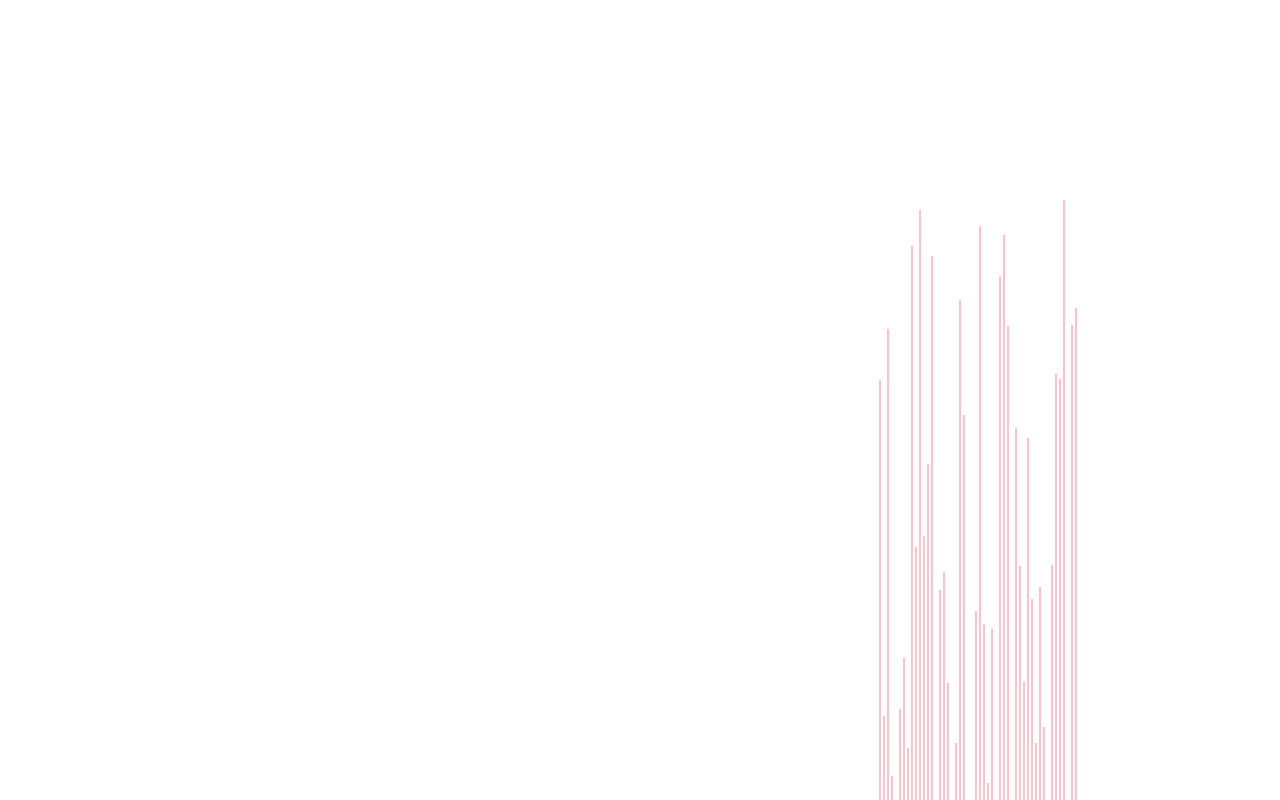
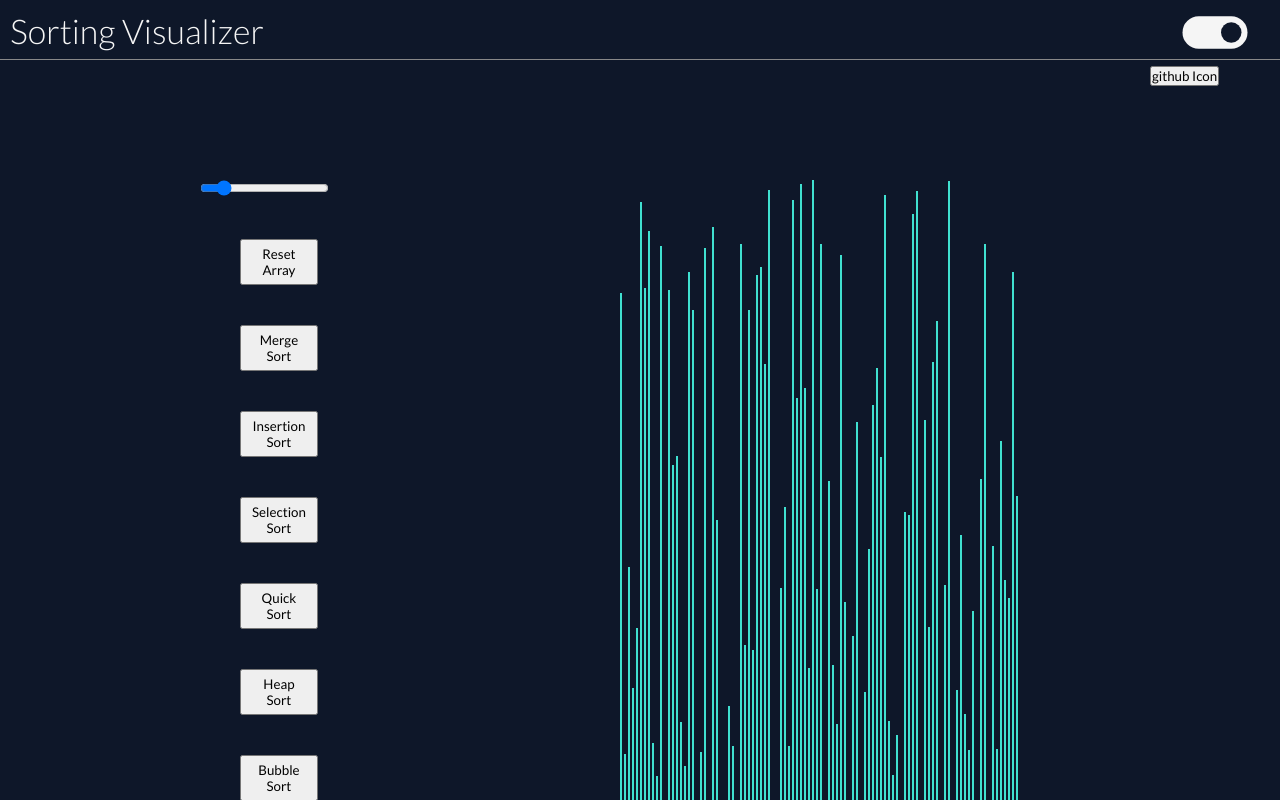
Before and after one commit to ujjwal404/SortingVisualizer, a React (Create React App) app: page / in a window 1280 px wide. Shown: the top 800 px of the page. Built offline with nearby package versions, Linux system fonts and the light colour scheme.

Commit message:
dark mode added

```diff
--- a/src/App.css
+++ b/src/App.css
@@ -1,38 +1,45 @@
-.App {
-  text-align: center;
+@import url('https://fonts.googleapis.com/css2?family=Lato:ital,wght@0,100;0,300;0,400;1,100;1,300&display=swap');
+
+:root {
+}
+html {
+  background: var(--background);
+  color: var(--foreground);
+  transition: color var(--transition), background var(--transition);
+}
+/* [data-theme='dark'] {
+  --background-color: rgb(14, 23, 41);
+  --nav-bar-color: rgb(10, 18, 34);
+  --text-color: #eee;
+} */
+/* ================================================================================= */
+
+* {
+  margin: 0;
+  padding: 0;
+  box-sizing: border-box;
+  font-family: Lato;
+  font-weight: 400;
 }
 
-.App-logo {
-  height: 40vmin;
-  pointer-events: none;
+/* body {
+  background-color: var(--background-color);
+  color: var(--text-color);
+} */
+
+/* ================================================================================= */
+
+.nav-bar {
+  background-color: var(--nav-bar-color);
+  height: 60px;
+  border-bottom: 1px solid #888;
+  display: flex;
+  justify-content: space-between;
 }
 
-@media (prefers-reduced-motion: no-preference) {
-  .App-logo {
-    animation: App-logo-spin infinite 20s linear;
-  }
+.main-head {
+  font-size: 34px;
+  padding: 10px 10px 10px 10px;
+  font-weight: 300;
 }
-
-.App-header {
-  background-color: #282c34;
-  min-height: 100vh;
-  display: flex;
-  flex-direction: column;
-  align-items: center;
-  justify-content: center;
-  font-size: calc(10px + 2vmin);
-  color: white;
-}
-
-.App-link {
-  color: #61dafb;
-}
-
-@keyframes App-logo-spin {
-  from {
-    transform: rotate(0deg);
-  }
-  to {
-    transform: rotate(360deg);
-  }
-}
+/* ================================================================================= */
--- a/src/App.js
+++ b/src/App.js
@@ -1,13 +1,23 @@
-import React from 'react';
+import React, { Component } from 'react';
 import SortingVisualizer from './SortingVisualizer/SortingVisualizer';
 import './App.css';
+import ThemeToggle from './utils/ThemeSwitch';
 
-function App() {
-  return (
-    <div className="App">
-      <SortingVisualizer></SortingVisualizer>
-    </div>
-  );
+export default class App extends Component {
+  render() {
+    return (
+      <header>
+        <div className="App">
+          <nav className="nav-bar">
+            <h2 className="main-head">Sorting Visualizer</h2>
+            <div className="right-icons">
+              <ThemeToggle />
+              <button>github Icon</button>
+            </div>
+          </nav>
+          <SortingVisualizer></SortingVisualizer>
+        </div>
+      </header>
+    );
+  }
 }
-
-export default App;
--- a/src/SortingVisualizer/SortingVisualizer.css
+++ b/src/SortingVisualizer/SortingVisualizer.css
@@ -1,10 +1,32 @@
 .array-container {
-  margin: 200px auto;
+  margin: 20px auto;
+  display: grid;
+  grid-template-columns: 0.5fr 1.5fr;
+}
+
+.column {
+  display: inline-block;
+  margin-left: 200px;
+  margin-top: 100px;
+  /* border: 1px solid #e2e2e2; */
+}
+.column button {
+  display: block;
+  margin: 40px;
+  padding: 5px 10px;
+  cursor: pointer;
+}
+
+.frame {
+  float: none;
+  margin: 0px auto;
+  padding-top: 100px;
+  /* border: 1px solid #e2e2e2; */
 }
 
 .array-bar {
   width: 2px;
-  background-color: pink;
+  background-color: turquoise;
   display: inline-block;
   margin: 0 1px;
 }
--- a/src/SortingVisualizer/SortingVisualizer.jsx
+++ b/src/SortingVisualizer/SortingVisualizer.jsx
@@ -3,156 +3,109 @@ import { getMergeSortAnimations } from '../sortingAlgorithms/MergeSort';
 import { getBubbleSortAnimations } from '../sortingAlgorithms/BubbleSort';
 import { getInsertionSortAnimations } from '../sortingAlgorithms/InsertionSort';
 import { getSelectionSortAnimations } from '../sortingAlgorithms/SelectionSort';
+import { getQuickSortAnimations } from '../sortingAlgorithms/QuickSort';
 import './SortingVisualizer.css';
 
 const PRIMARY_COLOR = 'turquoise';
 const SECONDARY_COLOR = 'blue';
 const ANIMATION_SPEED_MS = 5;
 
+const MIN_ELEMENTS = 10;
+const MAX_ELEMENTS = 300;
+
 export default class SortingVisualizer extends Component {
   constructor(props) {
     super(props);
 
     this.state = {
-      array: []
+      array: [],
+      selected: false,
+      elements: 100
     };
+    this.handleChange = this.handleChange.bind(this);
   }
 
   componentDidMount() {
+    document.addEventListener('DOMContentLoaded', function (event) {
+      document.documentElement.setAttribute('data-theme', 'dark');
+    });
+
     this.resetArray();
   }
 
   resetArray() {
     const array = [];
-    for (let i = 0; i < 50; i++) {
+    for (let i = 0; i < this.state.elements; i++) {
       array.push(randomIntFromInterval(5, 730));
     }
     this.setState({ array });
   }
-
-  mergeSort() {
-    const animations = getMergeSortAnimations(this.state.array);
-    for (let i = 0; i < animations.length; i++) {
-      const arrayBars = document.getElementsByClassName('array-bar');
-      const isColorChange = i % 3 !== 2;
-      if (isColorChange) {
-        const [barOneIdx, barTwoIdx] = animations[i];
-        const barOneStyle = arrayBars[barOneIdx].style;
-        const barTwoStyle = arrayBars[barTwoIdx].style;
-        const color = i % 3 ? 'pink' : 'red';
-        setTimeout(() => {
-          barOneStyle.backgroundColor = color;
-          barTwoStyle.backgroundColor = color;
-        }, i * 10);
-      } else {
-        setTimeout(() => {
-          const [barOneIdx, newheight] = animations[i];
-          const barOneStyle = arrayBars[barOneIdx].style;
-          barOneStyle.height = `${newheight}px`;
-        }, i * 10);
-      }
-    }
+  disableButtons() {
+    this.setState({
+      selected: true
+    });
   }
 
-  quickSort() {}
+  async mergeSort() {
+    let animations = getMergeSortAnimations(this.state.array);
+    showAnimations(animations);
+  }
+
+  // will do later :/
   heapSort() {}
+
+  quickSort() {
+    const [animations] = getQuickSortAnimations(this.state.array);
+    showAnimations(animations);
+  }
   bubbleSort() {
-    const [animations] = getBubbleSortAnimations(this.state.array);
-    for (let i = 0; i < animations.length; i++) {
-      const isColorChange =
-        animations[i][0] == 'comparision1' || animations[i][0] == 'comparision2';
-      const arrayBars = document.getElementsByClassName('array-bar');
-      if (isColorChange === true) {
-        const color = animations[i][0] == 'comparision1' ? SECONDARY_COLOR : PRIMARY_COLOR;
-        const [comparision, barOneIndex, barTwoIndex] = animations[i];
-        const barOneStyle = arrayBars[barOneIndex].style;
-        const barTwoStyle = arrayBars[barTwoIndex].style;
-        setTimeout(() => {
-          barOneStyle.backgroundColor = color;
-          barTwoStyle.backgroundColor = color;
-        }, i * ANIMATION_SPEED_MS);
-      } else {
-        const [swap, barIndex, newHeight] = animations[i];
-        if (barIndex === -1) {
-          continue;
-        }
-        const barStyle = arrayBars[barIndex].style;
-        setTimeout(() => {
-          barStyle.height = `${newHeight}px`;
-        }, i * ANIMATION_SPEED_MS);
-      }
-    }
+    const [animations, sortArray] = getBubbleSortAnimations(this.state.array);
+    showAnimations(animations);
   }
 
   InsertionSort() {
     const [animations] = getInsertionSortAnimations(this.state.array);
-    for (let i = 0; i < animations.length; i++) {
-      const isColorChange = animations[i][0] == 'comparison1' || animations[i][0] == 'comparison2';
-      const arrayBars = document.getElementsByClassName('array-bar');
-      if (isColorChange === true) {
-        const color = animations[i][0] == 'comparison1' ? SECONDARY_COLOR : PRIMARY_COLOR;
-        const [comparision, barOneIndex, barTwoIndex] = animations[i];
-        const barOneStyle = arrayBars[barOneIndex].style;
-        const barTwoStyle = arrayBars[barTwoIndex].style;
-        setTimeout(() => {
-          barOneStyle.backgroundColor = color;
-          barTwoStyle.backgroundColor = color;
-        }, i * ANIMATION_SPEED_MS);
-      } else {
-        const [swap, barIndex, newHeight] = animations[i];
-        if (barIndex === -1) {
-          continue;
-        }
-        const barStyle = arrayBars[barIndex].style;
-        setTimeout(() => {
-          barStyle.height = `${newHeight}px`;
-        }, i * ANIMATION_SPEED_MS);
-      }
-    }
+    showAnimations(animations);
   }
 
   SelectionSort() {
     const [animations] = getSelectionSortAnimations(this.state.array);
-    for (let i = 0; i < animations.length; i++) {
-      const isColorChange = animations[i][0] == 'comparison1' || animations[i][0] == 'comparison2';
-      const arrayBars = document.getElementsByClassName('array-bar');
-      if (isColorChange === true) {
-        const color = animations[i][0] == 'comparison1' ? SECONDARY_COLOR : PRIMARY_COLOR;
-        const [comparision, barOneIndex, barTwoIndex] = animations[i];
-        const barOneStyle = arrayBars[barOneIndex].style;
-        const barTwoStyle = arrayBars[barTwoIndex].style;
-        setTimeout(() => {
-          barOneStyle.backgroundColor = color;
-          barTwoStyle.backgroundColor = color;
-        }, i * ANIMATION_SPEED_MS);
-      } else {
-        const [swap, barIndex, newHeight] = animations[i];
-        if (barIndex === -1) {
-          continue;
-        }
-        const barStyle = arrayBars[barIndex].style;
-        setTimeout(() => {
-          barStyle.height = `${newHeight}px`;
-        }, i * ANIMATION_SPEED_MS);
-      }
-    }
+    showAnimations(animations);
+  }
+
+  handleChange(e) {
+    this.setState({ elements: e.target.value });
+    this.resetArray();
   }
 
   render() {
     const { array } = this.state;
     return (
       <div className="array-container">
-        <button onClick={() => this.resetArray()}>Reset Array</button>
-        <button onClick={() => this.mergeSort()}>Merge Sort</button>
-        <button onClick={() => this.InsertionSort()}>Insertion Sort</button>
-        <button onClick={() => this.SelectionSort()}>Selection Sort</button>
-        <button onClick={() => this.quickSort()}>Quick Sort</button>
-        <button onClick={() => this.heapSort()}>Heap Sort</button>
-        <button onClick={() => this.bubbleSort()}>Bubble Sort</button>
-        <button onClick={() => this.testSortingAlgorithms()}>TestAlgos</button>
-        {array.map((value, idx) => (
-          <div className="array-bar" key={idx} style={{ height: `${value}px` }}></div>
-        ))}
+        <div className="column">
+          <input
+            type="range"
+            className="slider"
+            min={MIN_ELEMENTS}
+            max={MAX_ELEMENTS}
+            onChange={this.handleChange}
+          />
+          <button disabled={this.state.selected} onClick={() => this.resetArray()}>
+            Reset Array
+          </button>
+
+          <button onClick={() => this.mergeSort()}>Merge Sort</button>
+          <button onClick={() => this.InsertionSort()}>Insertion Sort</button>
+          <button onClick={() => this.SelectionSort()}>Selection Sort</button>
+          <button onClick={() => this.quickSort()}>Quick Sort</button>
+          <button onClick={() => this.heapSort()}>Heap Sort</button>
+          <button onClick={() => this.bubbleSort()}>Bubble Sort</button>
+        </div>
+        <div className="frame">
+          {array.map((value, idx) => (
+            <div className="array-bar" key={idx} style={{ height: `${value}px` }}></div>
+          ))}
+        </div>
       </div>
     );
   }
@@ -162,11 +115,28 @@ function randomIntFromInterval(min, max) {
   return Math.floor(Math.random() * (max - min + 1) + min);
 }
 
-function arraysAreEqual(arrayOne, arrayTwo) {
-  if (arrayOne.length !== arrayTwo.length) return false;
-
-  for (let i = 0; i < arrayOne.length; i++) {
-    if (arrayOne[i] !== arrayTwo[i]) return false;
+function showAnimations(animations) {
+  for (let i = 0; i < animations.length; i++) {
+    const isColorChange = animations[i][0] == 'comparison1' || animations[i][0] == 'comparison2';
+    const arrayBars = document.getElementsByClassName('array-bar');
+    if (isColorChange === true) {
+      const color = animations[i][0] == 'comparison1' ? SECONDARY_COLOR : PRIMARY_COLOR;
+      const [comparision, barOneIndex, barTwoIndex] = animations[i];
+      const barOneStyle = arrayBars[barOneIndex].style;
+      const barTwoStyle = arrayBars[barTwoIndex].style;
+      setTimeout(() => {
+        barOneStyle.backgroundColor = color;
+        barTwoStyle.backgroundColor = color;
+      }, i * ANIMATION_SPEED_MS);
+    } else {
+      const [swap, barIndex, newHeight] = animations[i];
+      if (barIndex === -1) {
+        continue;
+      }
+      const barStyle = arrayBars[barIndex].style;
+      setTimeout(() => {
+        barStyle.height = `${newHeight}px`;
+      }, i * ANIMATION_SPEED_MS);
+    }
   }
-  return true;
 }
--- a/src/sortingAlgorithms/BubbleSort.js
+++ b/src/sortingAlgorithms/BubbleSort.js
@@ -2,9 +2,7 @@ export function getBubbleSortAnimations(array) {
   let animations = [];
   let auxillaryArray = array.slice();
   bubbleSort(auxillaryArray, animations);
-  const javaScriptSortedArray = array.slice().sort((a, b) => a - b);
-  console.log(arraysAreEqual(javaScriptSortedArray, auxillaryArray));
-  array = auxillaryArray;
+
   return [animations, array];
 }
 
@@ -14,8 +12,8 @@ function bubbleSort(auxillaryArray, animations) {
   while (iters > 0) {
     let swapped = false;
     for (let i = 0; i < iters; ++i) {
-      animations.push(['comparision1', i, i + 1]);
-      animations.push(['comparision2', i, i + 1]);
+      animations.push(['comparison1', i, i + 1]);
+      animations.push(['comparison2', i, i + 1]);
       if (auxillaryArray[i] > auxillaryArray[i + 1]) {
         swapped = true;
         animations.push(['swap', i, auxillaryArray[i + 1]]);
@@ -33,15 +31,3 @@ function swap(auxillaryArray, firstIndex, secondIndex) {
   auxillaryArray[firstIndex] = auxillaryArray[secondIndex];
   auxillaryArray[secondIndex] = temp;
 }
-
-function arraysAreEqual(firstArray, secondArray) {
-  if (firstArray.length !== secondArray.length) {
-    return false;
-  }
-  for (let i = 0; i < firstArray.length; i++) {
-    if (firstArray[i] !== secondArray[i]) {
-      return false;
-    }
-  }
-  return true;
-}
--- /dev/null
+++ b/src/sortingAlgorithms/QuickSort.js
@@ -0,0 +1,58 @@
+export function getQuickSortAnimations(array) {
+  let animations = [];
+  let auxiliaryArray = array.slice();
+  let N = auxiliaryArray.length;
+  quickSort(auxiliaryArray, 0, N - 1, animations);
+  return [animations, array];
+}
+
+function quickSort(auxiliaryArray, startIndex, endIndex, animations) {
+  let pivotIndex;
+  if (startIndex < endIndex) {
+    pivotIndex = partition(auxiliaryArray, startIndex, endIndex, animations);
+    quickSort(auxiliaryArray, startIndex, pivotIndex - 1, animations);
+    quickSort(auxiliaryArray, pivotIndex + 1, endIndex, animations);
+  }
+}
+
+function partition(auxiliaryArray, startIndex, endIndex, animations) {
+  let pivotIndex = randomIntFromInterval(startIndex, endIndex);
+
+  animations.push(['comparison1', pivotIndex, endIndex]);
+  animations.push(['swap', pivotIndex, auxiliaryArray[endIndex]]);
+  animations.push(['swap', endIndex, auxiliaryArray[pivotIndex]]);
+  animations.push(['comparison2', pivotIndex, endIndex]);
+  swap(auxiliaryArray, pivotIndex, endIndex);
+
+  let lessTailIndex = startIndex;
+
+  for (let i = startIndex; i < endIndex; ++i) {
+    animations.push(['comparison1', i, endIndex]);
+    animations.push(['comparison2', i, endIndex]);
+    if (auxiliaryArray[i] <= auxiliaryArray[endIndex]) {
+      animations.push(['comparision1', i, lessTailIndex]);
+      animations.push(['swap', i, auxiliaryArray[lessTailIndex]]);
+      animations.push(['swap', lessTailIndex, auxiliaryArray[i]]);
+      animations.push(['comparison2', i, lessTailIndex]);
+      swap(auxiliaryArray, i, lessTailIndex);
+      lessTailIndex++;
+    }
+  }
+  animations.push(['comparison1', lessTailIndex, endIndex]);
+  animations.push(['swap', endIndex, auxiliaryArray[lessTailIndex]]);
+  animations.push(['swap', lessTailIndex, auxiliaryArray[endIndex]]);
+  animations.push(['comparison2', lessTailIndex, endIndex]);
+
+  swap(auxiliaryArray, lessTailIndex, endIndex);
+  return lessTailIndex;
+}
+
+function swap(items, leftIndex, rightIndex) {
+  var temp = items[leftIndex];
+  items[leftIndex] = items[rightIndex];
+  items[rightIndex] = temp;
+}
+function randomIntFromInterval(min, max) {
+  // min and max included
+  return Math.floor(Math.random() * (max - min + 1) + min);
+}
--- /dev/null
+++ b/src/utils/ThemeSwitch.js
@@ -0,0 +1,54 @@
+import React, { useState, useEffect } from 'react';
+// import { ReactComponent as MoonIcon } from './assets/svg/moon.svg';
+// import { ReactComponent as SunIcon } from './assets/svg/sun.svg';
+import './switch.css';
+
+export default function ThemeToggle({}) {
+  const [isEnabled, setIsEnabled] = useState(true);
+  useEffect(() => {
+    // Pass in the isEnabled state
+    updateTheme(isEnabled);
+  }, [isEnabled]);
+
+  const toggleState = () => {
+    setIsEnabled((prevState) => !prevState);
+  };
+  const updateTheme = (isDarkEnabled) => {
+    // Get all available styles
+    const styles = getComputedStyle(document.body);
+
+    // Get the --black and --white variable values
+    const black = styles.getPropertyValue('--black');
+    const white = styles.getPropertyValue('--white');
+
+    // Optional shorthand constant for accessing document.documentElement
+    const docEl = document.documentElement;
+
+    if (isDarkEnabled) {
+      docEl.style.setProperty('--background', black);
+      docEl.style.setProperty('--foreground', white);
+    } else {
+      docEl.style.setProperty('--background', white);
+      docEl.style.setProperty('--foreground', black);
+    }
+  };
+
+  return (
+    <label className="toggle-wrapper" htmlFor="toggle">
+      <div className={`toggle ${isEnabled ? 'enabled' : 'disabled'}`}>
+        <span className="hidden">{isEnabled ? 'Enable Light Mode' : 'Enable Dark Mode'}</span>
+        <div className="icons">
+          {/* <SunIcon />
+          <MoonIcon /> */}
+        </div>
+        <input
+          id="toggle"
+          name="toggle"
+          type="checkbox"
+          checked={isEnabled}
+          onClick={toggleState}
+        />
+      </div>
+    </label>
+  );
+}
--- /dev/null
+++ b/src/utils/switch.css
@@ -0,0 +1,84 @@
+* {
+  box-sizing: border-box;
+}
+
+:root {
+  --black: rgb(14, 23, 41);
+  --white: #f5f5f5;
+  --transition: 0.5s ease;
+  --backround: var(--white);
+  --foreground: var(--black);
+}
+html {
+  background: var(--background);
+  color: var(--foreground);
+  transition: color var(--transition), background var(--transition);
+}
+
+.hidden {
+  clip: rect(0 0 0 0);
+  clip-path: inset(50%);
+  height: 1px;
+  overflow: hidden;
+  position: absolute;
+  white-space: nowrap;
+  width: 1px;
+}
+
+.toggle-wrapper {
+  width: 130px;
+  display: block;
+}
+
+.toggle {
+  height: 65px;
+  width: 130px;
+  background: var(--black);
+  border-radius: 40px;
+  padding: 12px;
+  position: relative;
+  margin: auto;
+  cursor: pointer;
+  background: var(--foreground);
+  transition: background var(--transition);
+  transform: scale(0.5);
+}
+.toggle::before {
+  content: '';
+  display: block;
+  height: 41px;
+  width: 41px;
+  border-radius: 30px;
+  background: var(--white);
+  position: absolute;
+  z-index: 2;
+  background: var(--background);
+  transition: transform var(--transition), background var(--transition);
+  transform: translate(0);
+  transition: transform var(--transition);
+}
+
+.toggle.enabled::before {
+  transform: translateX(65px);
+}
+
+.toggle input {
+  position: absolute;
+  top: 0;
+  opacity: 0;
+}
+
+.toggle .icons {
+  display: flex;
+  justify-content: space-between;
+  align-items: center;
+  height: 100%;
+  margin: 0 5px;
+}
+
+.toggle .icons svg {
+  fill: var(--background);
+  height: 30px;
+  width: 30px;
+  z-index: 0;
+}
```
Also changed, not shown: src/sortingAlgorithms/MergeSort.js (+10 -11 lines), src/sortingAlgorithms/TestAlgorithm.js (added, +17 -0 lines), src/utils/Slider.js (added).
